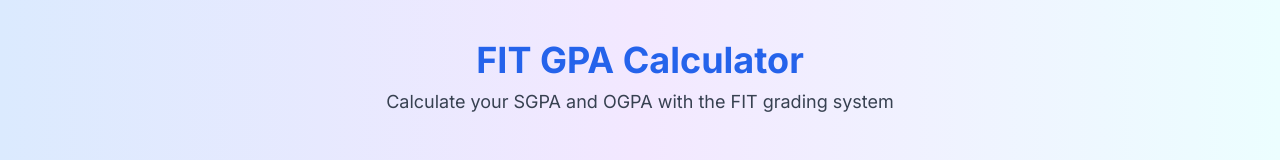
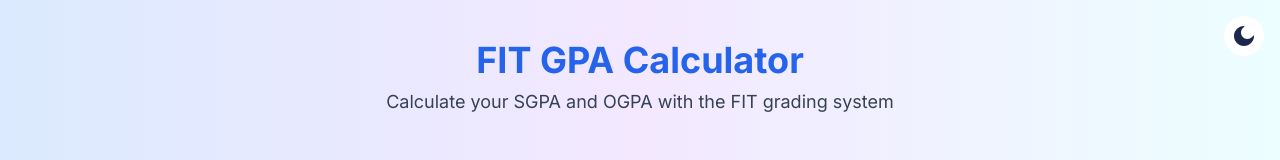
Before and after one commit to IshanHansaka/fit-gpa-calculator, a Next.js app: page / in a window 1280 px wide. Shown: the top 160 px of the page. Built offline with nearby package versions, Linux system fonts and the light colour scheme.

Commit message:
feat: add theme and arrow buttons

```diff
--- a/app/layout.tsx
+++ b/app/layout.tsx
@@ -1,13 +1,15 @@
-import type { Metadata } from 'next';
-import './globals.css';
+import type { Metadata } from "next";
+import "./globals.css";
 
-import Header from './component/Header';
-import Footer from './component/Footer';
+import Header from "./component/Header";
+import Footer from "./component/Footer";
+import Theme from "./component/Theme";
+import Arrow from "./component/Arrow";
 
 export const metadata: Metadata = {
-  title: 'FIT GPA Calculator',
+  title: "FIT GPA Calculator",
   description:
-    'GPA Calculator, Faculty of Information Technology, University of Moratuwa',
+    "GPA Calculator, Faculty of Information Technology, University of Moratuwa",
 };
 
 export default function RootLayout({
@@ -21,7 +23,9 @@ export default function RootLayout({
         <meta name="viewport" content="width=device-width, initial-scale=1.0" />
         <link rel="icon" href="/favicon.ico" />
       </head>
-      <body className="bg-gradient-to-r from-blue-100 via-purple-100 to-cyan-50 dark:bg-gradient-to-r bg dark:from-slate-900 dark:via-slate-800 dark:to-slate-900 mx-auto pt-10 pb-7">
+      <body className="bg-gradient-to-r from-blue-100 via-purple-100 to-cyan-50 dark:bg-gradient-to-r bg dark:from-slate-900 dark:via-slate-800 dark:to-slate-900 mx-auto pt-10 pb-7 relative">
+        <Theme />
+        <Arrow />
         <div className="max-w-7xl mx-auto px-4 md:px-4">
           <Header />
           <main>{children}</main>
```
